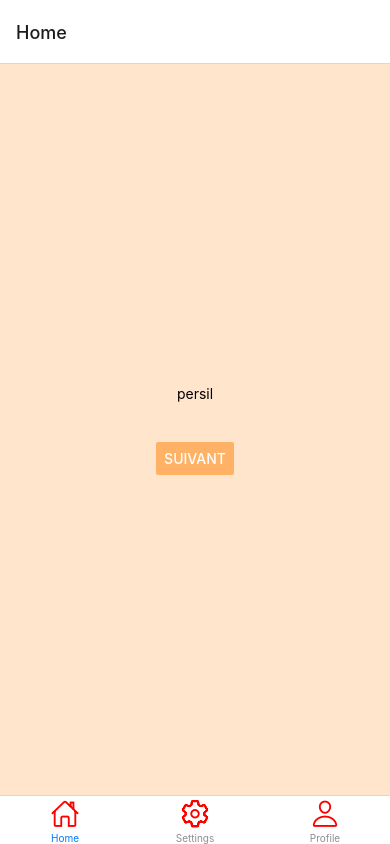
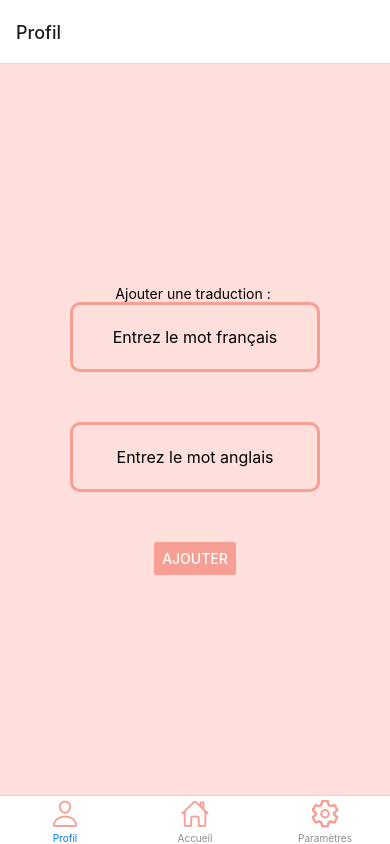
Before and after one commit to Lilinnfr/Memo_flash_project_2, a React Native app: screen /Profil in a window 390 px wide. Built offline with nearby package versions, Linux system fonts and the light colour scheme.

Commit message:
change style organization

```diff
--- a/App.js
+++ b/App.js
@@ -19,19 +19,19 @@ export default function App() {
         tabBarIcon: ({focused, color, size}) => {
           let iconName;
 
-          if (route.name == "Home") {
+          if (route.name == "Accueil") {
             iconName = "home-outline";
-          } else if (route.name == "Settings") {
+          } else if (route.name == "Paramètres") {
             iconName = "settings-outline";
-          } else if (route.name == "Profile") {
+          } else if (route.name == "Profil") {
             iconName = "person-outline";
           }
-          return <Ionicons name={iconName} size={30} color="red" />
+          return <Ionicons name={iconName} size={30} color="#F79F95" />
         }
       })}>
-        <tab.Screen name="Home" component={HomeScreen} />
-        <tab.Screen name="Settings" component={SettingsScreen} />
-        <tab.Screen name="Profile" component={ProfileScreen} />
+        <tab.Screen name="Profil" component={ProfileScreen} />
+        <tab.Screen name="Accueil" component={HomeScreen} />
+        <tab.Screen name="Paramètres" component={SettingsScreen} />
       </tab.Navigator>
     </NavigationContainer>
   )
--- a/package.json
+++ b/package.json
@@ -14,7 +14,7 @@
     "expo": "~48.0.15",
     "expo-status-bar": "~1.4.4",
     "react": "18.2.0",
-    "react-native": "0.71.7",
+    "react-native": "0.71.8",
     "react-native-safe-area-context": "4.5.0",
     "react-native-screens": "~3.20.0"
   },
--- a/screens/Home.js
+++ b/screens/Home.js
@@ -2,22 +2,19 @@ import { Button, StyleSheet, Text, View,  } from 'react-native';
 import { NavigationContainer } from '@react-navigation/native';
 import { createBottomTabNavigator } from '@react-navigation/bottom-tabs';
 import Ionicons from 'react-native-vector-icons/Ionicons';
-
-
+import { commonStyles } from '../styles';
 
 
 const Word = () => {
 
-  const cards = [
-    { french: "désespéré", english: "forlorn" },
-    { french: "boiter", english: "to limp" },
-    { french: "accablant", english: "damning" },
-    { french: "précurseur", english: "forerunner" },
-  ];
 
   const words = {
+    "désespéré" : "forlorn",
+    "boiter" : "to limp",
+    "accablant" : "damning",
     "clôture" : "fence",
     "tas" : "heap",
+    "précurseur" : "forerunner",
     "persil" : "parsley",
   }
 
@@ -33,25 +30,13 @@ const Word = () => {
 
 const HomeScreen = () => {
     return (
-      <View style={styles.container}>
-        <Text id="flashcards" style={styles.text} >{Word()}
+      <View style={commonStyles.container}>
+        <Text id="flashcards" style={commonStyles.text} >{Word()}
         </Text>
-        <Button title="Suivant" color="#FFB266" />
+        <Button title="Suivant" color="#F79F95"  />
       </View>
     )
   };
 
-const styles = StyleSheet.create({
-  container: {
-    flex: 1,
-    backgroundColor: '#FFE5CC',
-    alignItems: 'center',
-    justifyContent: 'center',
-  },
-  text: {
-      marginBottom: 40,
-  },
-});
-
 
 export default HomeScreen;
--- a/screens/Profile.js
+++ b/screens/Profile.js
@@ -1,29 +1,21 @@
-import { Button, StyleSheet, Text, View,  } from 'react-native';
+import { Button, StyleSheet, Text, TextInput, View,  } from 'react-native';
 import { NavigationContainer } from '@react-navigation/native';
 import { createBottomTabNavigator } from '@react-navigation/bottom-tabs';
 import Ionicons from 'react-native-vector-icons/Ionicons';
+import { commonStyles } from '../styles';
 
 
 const ProfileScreen = () => {
     return (
-      <View style={styles.container}>
-        <Text> Profile </Text>
+      <View style={commonStyles.container}>
+        <Text> Ajouter une traduction :  {"\n"}</Text>
+        <TextInput style={commonStyles.input} defaultValue="Entrez le mot français" />
+        <TextInput style={commonStyles.input} defaultValue="Entrez le mot anglais" />
+        <Button title="Ajouter" color="#F79F95" />
       </View>
     )
 };
 
 
-const styles = StyleSheet.create({
-container: {
-    flex: 1,
-    backgroundColor: '#FFE5CC',
-    alignItems: 'center',
-    justifyContent: 'center',
-},
-text: {
-    marginBottom: 40,
-},
-});
-
 
 export default ProfileScreen;
--- a/screens/Settings.js
+++ b/screens/Settings.js
@@ -2,28 +2,17 @@ import { Button, StyleSheet, Text, View,  } from 'react-native';
 import { NavigationContainer } from '@react-navigation/native';
 import { createBottomTabNavigator } from '@react-navigation/bottom-tabs';
 import Ionicons from 'react-native-vector-icons/Ionicons';
+import { commonStyles } from '../styles';
 
 
 const SettingsScreen = () => {
     return (
-      <View style={styles.container}>
-        <Text> Settings </Text>
+      <View style={commonStyles.container}>
+        <Text> Paramètres </Text>
       </View>
     )
 };
 
 
-const styles = StyleSheet.create({
-    container: {
-      flex: 1,
-      backgroundColor: '#FFE5CC',
-      alignItems: 'center',
-      justifyContent: 'center',
-    },
-    text: {
-        marginBottom: 40,
-    },
-});
-
 
 export default SettingsScreen;
--- /dev/null
+++ b/styles.js
@@ -0,0 +1,32 @@
+export const commonStyles = {
+    container: {
+      flex: 1,
+      backgroundColor: '#FFDFDB',
+      alignItems: 'center',
+      justifyContent: 'center',
+    },
+    text: {
+      textAlign: 'center',
+      textAlignVertical: 'center',
+      width: 200,
+      padding: 20,
+      marginBottom: 50,
+      fontSize: 16,
+      borderWidth: 3,
+      borderColor: '#F79F95',
+      borderRadius: 10,
+    },
+    input: {
+        textAlign: 'center',
+        textAlignVertical: 'center',
+        width: 250,
+        padding: 20,
+        marginBottom: 50,
+        height: 70,
+        fontSize: 16,
+        borderColor: 'gray',
+        borderWidth: 3,
+        borderColor: '#F79F95',
+        borderRadius: 10,
+    },
+  };
```
Also changed, not shown: 1 other file (tests, documents, lock files or other folders).
